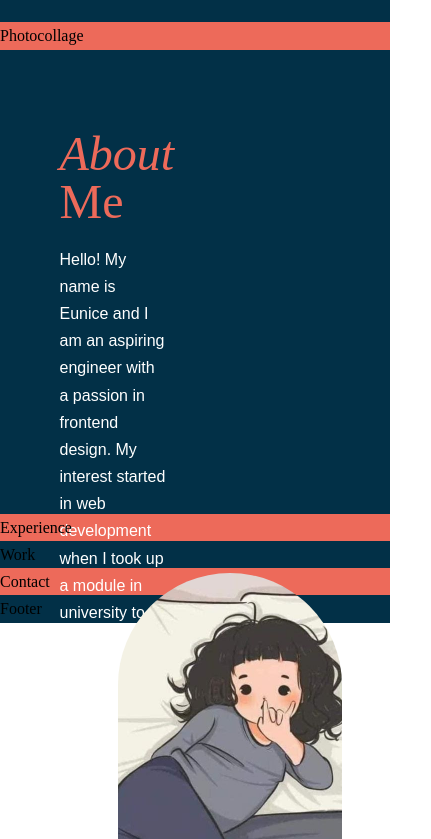
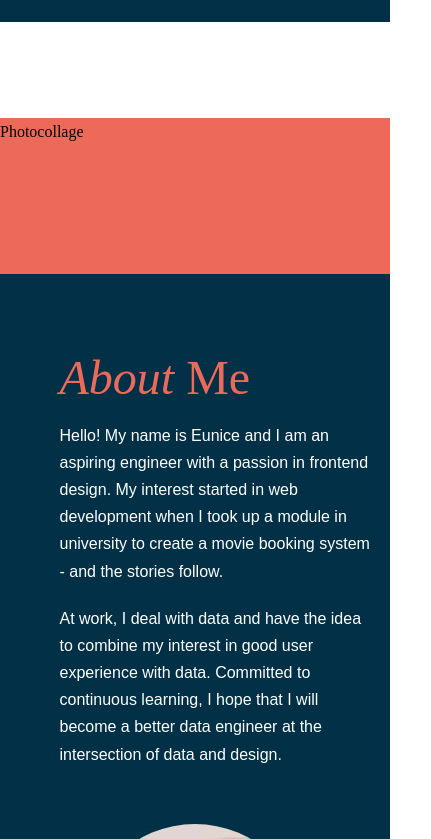
Before and after one commit to ewyy-design/eunicewee, a React (Create React App) app in the folder eunice-wyy/: page / in a window 390 px wide. Shown: the part 925-1764 px from the top of the page, 431 px wide, since content can reach past the window. Built offline with nearby package versions, Linux system fonts and the light colour scheme; no server answers.

Commit message:
Update files (responsive screen)

```diff
--- a/eunice-wyy/src/components/About.js
+++ b/eunice-wyy/src/components/About.js
@@ -1,31 +1,23 @@
-import React from "react";
+import React from "react"
 
-import ProfilePic from "../assets/profile-pic.png";
+import ProfilePic from "../assets/profile-pic.png"
 
 const About = () => {
   return (
     <div>
-      <section id="about" className="bg-bittersweet mt-0">
+      <section id="about" className="bg-bittersweet ">
         <div>Photocollage</div>
       </section>
       <section className="bg-prussianblue mt-0 pt-20 about-me">
-        <div className="grid grid-cols-2 gap-14 container">
+        <div className="grid gap-14 container desktop:grid-cols-2 laptop:grid-cols-2 tablet:grid-cols-1">
           <div>
             <h1 className="text-5xl pl-10">
               <em>About</em> Me
             </h1>
             <p className="pl-10 pt-5">
-              Hello! My name is Eunice and I am an aspiring engineer with a
-              passion in frontend design. My interest started in web development
-              when I took up a module in university to create a movie booking
-              system - and the stories follow. <br />
+              Hello! My name is Eunice and I am an aspiring engineer with a passion in frontend design. My interest started in web development when I took up a module in university to create a movie booking system - and the stories follow. <br />
             </p>
-            <p className="pl-10 pt-5">
-              At work, I deal with data and have the idea to combine my interest
-              in good user experience with data. Committed to continuous
-              learning, I hope that I will become a better data engineer at the
-              intersection of data and design.
-            </p>
+            <p className="pl-10 pt-5">At work, I deal with data and have the idea to combine my interest in good user experience with data. Committed to continuous learning, I hope that I will become a better data engineer at the intersection of data and design.</p>
           </div>
           <div className="flex justify-center items-center pt-16">
             <img src={ProfilePic} alt="profile-pic" className="profile-pic" />
@@ -109,7 +101,7 @@ const About = () => {
     //     </p>
     //   </div>
     // </section>
-  );
-};
+  )
+}
 
-export default About;
+export default About
--- a/eunice-wyy/src/index.css
+++ b/eunice-wyy/src/index.css
@@ -3,10 +3,8 @@
 @import "tailwindcss/components";
 @import "tailwindcss/utilities";
 
-
 /* =============== GOOGLE FONTS =============== */
 @import url("https://fonts.googleapis.com/css2?family=Carlito:wght@400;700&family=Radley:ital@0;1&family=Roboto:wght@500&display=swap");
-
 
 /* =============== === =============== */
 * {
@@ -21,10 +19,10 @@
 
 :root {
   --color-bg: #023047;
-  --color-bg-variant: #ED6A5A;
+  --color-bg-variant: #ed6a5a;
   --color-primary: #ffffff;
-  --color-primary-variant: #1B998B;
-  --color-white: #F4F1E8;
+  --color-primary-variant: #1b998b;
+  --color-white: #f4f1e8;
 
   --transition: all 400ms ease;
 
@@ -55,9 +53,8 @@ body {
 }
 
 section {
-  margin-top: 8rem;
-  /* height: 100vh; */
   height: fit-content;
+  padding-bottom: 8rem;
 }
 
 section > div > div > h1 {
@@ -71,22 +68,22 @@ section > div > div > p {
 
 a {
   color: var(--color-white);
-  transition: var(--transition)
+  transition: var(--transition);
 }
 
 a:hover {
-  color: var(--color-primary)
+  color: var(--color-primary);
 }
 
 .btn {
   width: max-content;
-  display:inline-block;
+  display: inline-block;
   color: var(--color-primary-variant);
   padding: 0.75rem 1.2rem;
   border-radius: 0.4rem;
   cursor: pointer;
   border: 1px solid var(--color-primary);
-  transition: var(--transition)
+  transition: var(--transition);
 }
 
 .btn:hover {
@@ -107,10 +104,10 @@ img {
 }
 
 /* =============== HEADER STYLES =============== */
-/* header {
-  height: 100vh;
+header {
+  /* height: 100vh; */
   overflow: hidden;
-} */
+}
 
 .header__socials {
   display: flex;
@@ -119,7 +116,7 @@ img {
   gap: 0.8rem;
   position: fixed;
   left: 5rem;
-  bottom: 3rem
+  bottom: 3rem;
 }
 
 .header__socials::after {
@@ -130,13 +127,14 @@ img {
   background-color: #ffffff;
 }
 
-.header__socials a:hover, .scroll__down:hover {
-  color: #1B998B;
+.header__socials a:hover,
+.scroll__down:hover {
+  color: #1b998b;
 }
 
 .scroll__down {
   position: fixed;
-  right:2rem;
+  right: 2rem;
   bottom: 5rem;
   transform: rotate(90deg);
   font-size: 0.9rem;
@@ -172,7 +170,7 @@ nav a:hover {
 
 /* =============== ABOUT ME STYLES =============== */
 .about-me {
-  height: 55vh;
+  height: fit-content;
 }
 
 .profile-pic {
@@ -227,28 +225,25 @@ nav a:hover {
     height: 80vh;
   } */
 
-  .header__socials, .scroll__down {
+  .header__socials,
+  .scroll__down {
     display: none;
   }
 
   /* =============== ABOUT ME STYLES =============== */
-  /* .about-me {
-    height: 85vh;
-  } */
+  .about-me {
+    height: 100vh;
+  }
 
   .profile-pic {
+    margin-top: 12rem;
     width: 14rem;
     height: 20rem;
     position: absolute;
     border-radius: 12rem 12rem 0 0;
     overflow: hidden;
-    right: 3rem;
   }
-
-
-
 }
-
 
 /* =============== ABOUT ME STYLES =============== */
 /* .image_1 {
--- a/eunice-wyy/tailwind.config.js
+++ b/eunice-wyy/tailwind.config.js
@@ -7,8 +7,18 @@ module.exports = {
       prussianblue: "#023047",
       bittersweet: "#ED6A5A",
       white: "#F4F1E8",
-      persiangreen: "#1B998B",
+      persiangreen: "#1B998B"
     },
+    screens: {
+      desktop: "1280px",
+      // => @media (min-width: 1280px) { ... }
+
+      laptop: "1024px",
+      // => @media (min-width: 1024px) { ... }
+
+      tablet: "600px"
+      // => @media (min-width: 600px) { ... }
+    }
   },
-  plugins: [],
-};
+  plugins: []
+}
```
